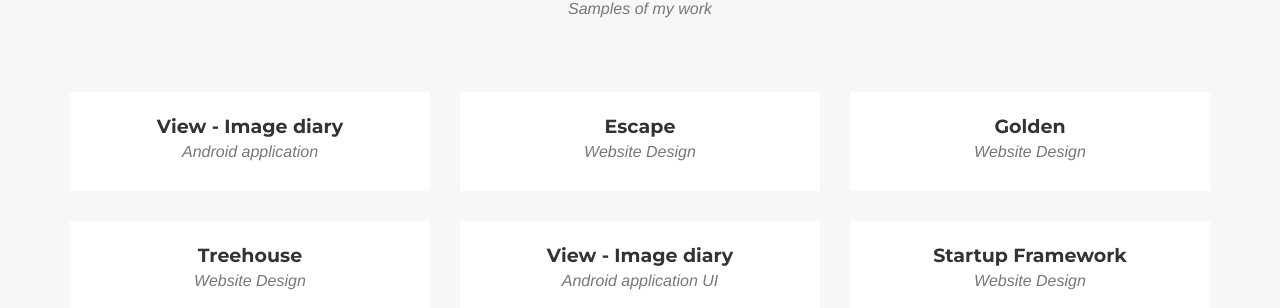
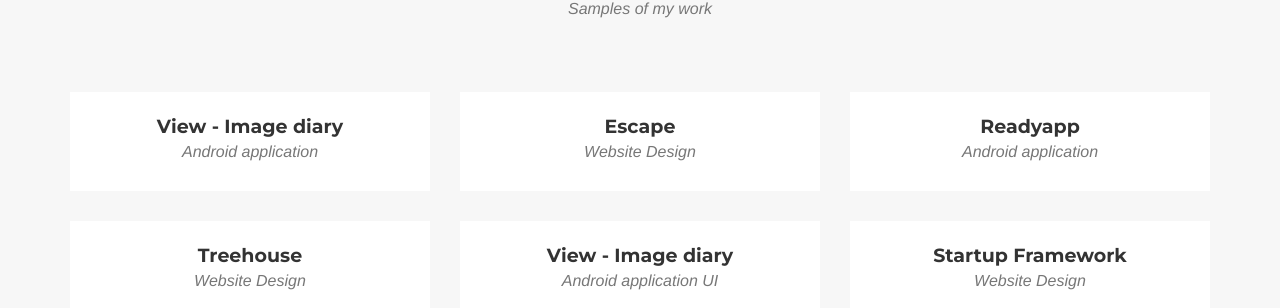
Before and after one commit to Adamsjoberg/Adamsjoberg.github.io, a Jekyll site: the page built from _posts/2014-07-16-project-3.markdown, in a window 1280 px wide and 900 px high, scrolled down 828 px. Shown: the part 145-453 px from the top of the window. Built offline with Jekyll 4.4.1, drawn with Linux system fonts in a browser that asks for light colours; some web fonts are replaced.

Commit message:
readyapp

```diff
--- a/_posts/2014-07-16-project-3.markdown
+++ b/_posts/2014-07-16-project-3.markdown
@@ -1,6 +1,6 @@
 ---
-title: Golden
-subtitle: Website Design
+title: Readyapp
+subtitle: Android application
 layout: default
 modal-id: 3
 date: 2014-07-16
```
Also changed, not shown: other parts of _posts/2014-07-16-project-3.markdown (+1 -1 lines).
